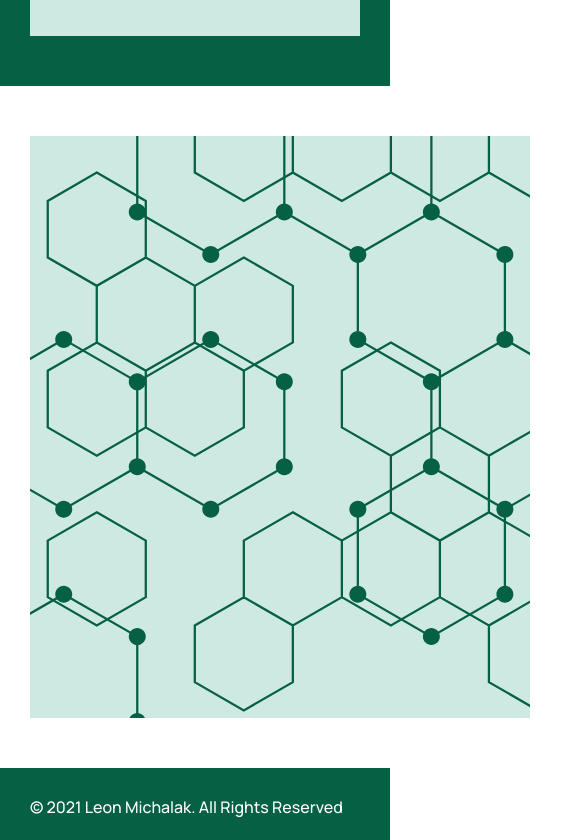
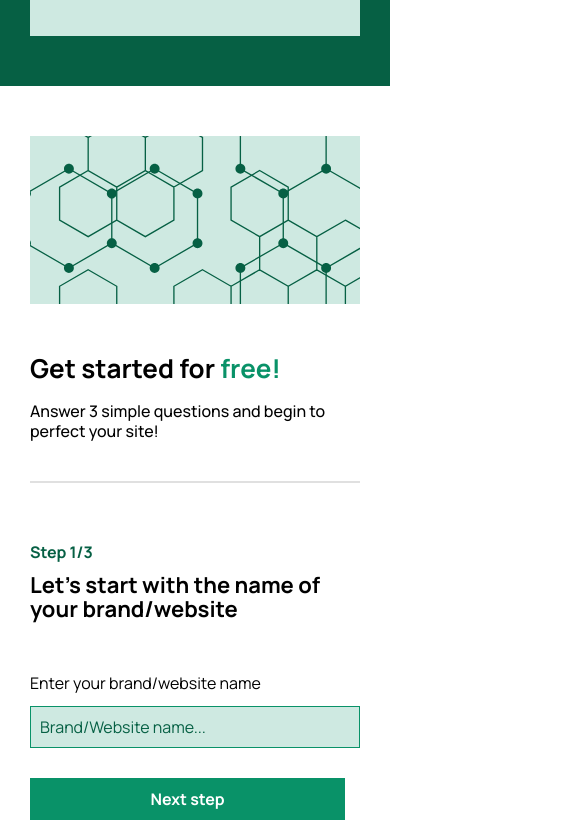
Before and after one commit to NinjaInShade/site-build, a React (Create React App) app in the folder client/: page / in a window 390 px wide. Shown: the part 2460-3300 px from the top of the page, 585 px wide, since content can reach past the window. Built offline with nearby package versions, Linux system fonts and the light colour scheme.

Commit message:
Home sta

```diff
--- a/client/src/css/Home-start.css
+++ b/client/src/css/Home-start.css
@@ -12,7 +12,6 @@
 
 .home-start-box {
   background: var(--primary-lightest);
-  min-width: 500px;
   min-height: 515px;
 }
 
@@ -76,8 +75,27 @@
   width: 100%;
 }
 
+@media (max-width: 1150px) {
+  .home-start-container {
+    flex-direction: column;
+  }
+
+  .home-start-box {
+    min-height: 0;
+    height: 20vh;
+  }
+
+  .home-start-content {
+    margin: 50px 0 0 0;
+  }
+}
+
 @media (max-width: 550px) {
   .home-start {
     padding: 50px 30px;
   }
+
+  .home-start-buttons > *:first-child {
+    margin-right: 15px;
+  }
 }
--- a/client/src/pages/Home.js
+++ b/client/src/pages/Home.js
@@ -25,38 +25,35 @@ export default function Home({ setSignupData }) {
   const [typeOfSite, setTypeOfSite] = useState('');
   const [intendedAudience, setIntendedAudience] = useState('');
 
-  const [ageGroup, setAgeGroup] = useState('');
-
   const [errors, setErrors] = useState({
     sitename: [],
     typeofsite: [],
     intendedaudience: [],
-    agegroup: [],
   });
 
   if (authToken.token) {
     return <Redirect to={`/controlpanel/${userData.id}`} />;
   }
 
-  function decreaseStep(e) {
+  function changeStep(e, type) {
     e.preventDefault();
 
-    setFormStep((prevState) => prevState - 1);
-  }
+    if (type === '+') {
+      setFormStep((prevState) => prevState + 1);
+    } else {
+      setFormStep((prevState) => prevState - 1);
+    }
 
-  function increaseStep(e) {
-    e.preventDefault();
-
-    setFormStep((prevState) => prevState + 1);
+    formHandler();
   }
 
   function formHandler() {
     let errors = false;
-    let temp_errors = { sitename: [], typeofsite: [], intendedaudience: [], agegroup: [] };
+    let temp_errors = { sitename: [], typeofsite: [], intendedaudience: [] };
 
-    // if (!min_length(siteName, 1)) {
-    //   temp_errors.sitename.push("Don't leave empty.");
-    // }
+    if (!min_length(siteName, 1)) {
+      temp_errors.sitename.push("Don't leave empty.");
+    }
 
     // if (!min_length(typeOfSite, 1)) {
     //   temp_errors.typeofsite.push("Don't leave empty");
@@ -64,30 +61,25 @@ export default function Home({ setSignupData }) {
 
     // if (!min_length(intendedAudience, 1)) {
     //   temp_errors.intendedaudience.push("Don't leave empty");
-    // } else {
-    //   if (intendedAudience === 'AgeGroup' && !min_length(ageGroup, 1)) {
-    //     temp_errors.agegroup.push('Specify an age group');
-    //   }
     // }
 
-    // setErrors(temp_errors);
+    setErrors(temp_errors);
 
-    // Object.values(temp_errors).forEach((error) => {
-    //   if (error.length !== 0) {
-    //     errors = true;
-    //   }
-    // });
+    Object.values(temp_errors).forEach((error) => {
+      if (error.length !== 0) {
+        errors = true;
+      }
+    });
 
-    // if (!errors) {
-    //   setSignupData({
-    //     sitename: siteName,
-    //     typeofsite: typeOfSite,
-    //     intendedaudience: intendedAudience,
-    //     agegroup: ageGroup,
-    //   });
+    if (!errors) {
+      // setSignupData({
+      //   sitename: siteName,
+      //   typeofsite: typeOfSite,
+      //   intendedaudience: intendedAudience,
+      // });
 
-    //   history.push(`/authenticate`);
-    // }
+      console.log('VALID');
+    }
   }
 
   return (
@@ -197,20 +189,16 @@ export default function Home({ setSignupData }) {
               />
               <div className='home-start-buttons'>
                 {formStep !== 1 && (
-                  <button className='btn btn-secondary' onClick={(e) => decreaseStep(e)}>
+                  <button className='btn btn-secondary' onClick={(e) => changeStep(e, '-')}>
                     Previous step
                   </button>
                 )}
                 {formStep !== 3 && (
-                  <button className='btn btn-primary' onClick={(e) => increaseStep(e)}>
+                  <button className='btn btn-primary' onClick={(e) => changeStep(e, '+')}>
                     Next step
                   </button>
                 )}
-                {formStep === 3 && (
-                  <button className='btn btn-primary' onClick={(e) => increaseStep(e)}>
-                    Complete setup
-                  </button>
-                )}
+                {formStep === 3 && <button className='btn btn-primary'>Complete setup</button>}
               </div>
             </form>
           </div>
```
Also changed, not shown: 1 other file (tests, documents, lock files or other folders).
